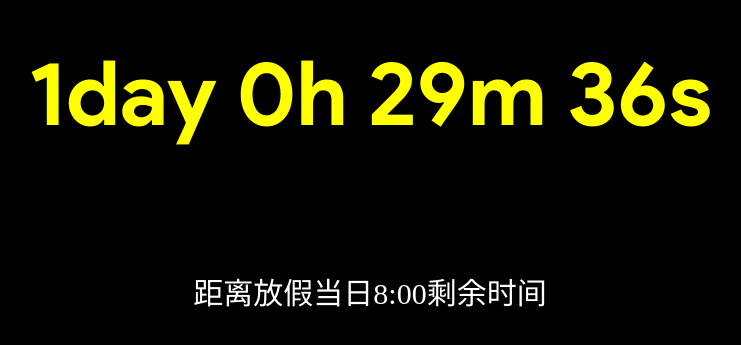
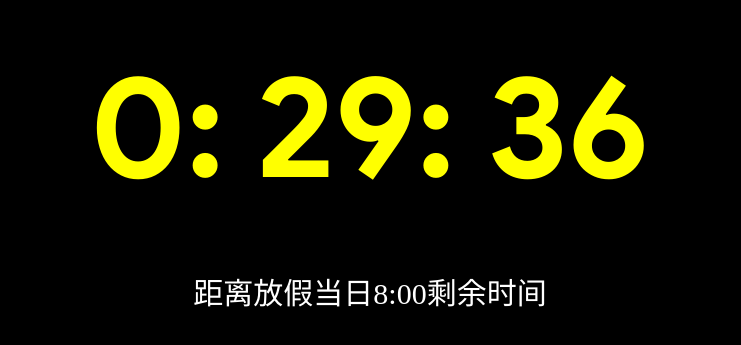
Before and after one commit to FlyGues-Studio/FlyGuesWeb, a website: page docs/demo/倒计时.html in a window 1280 px wide. Shown: the part 371-716 px from the top of the page, without its empty margins (270-1011 px from the left). Drawn offline with Linux system fonts and the light colour scheme.

Commit message:
20240711

```diff
--- a/docs/demo/倒计时.html
+++ b/docs/demo/倒计时.html
@@ -5,15 +5,15 @@
 <title>中考倒计时</title>
 <style>
 *{ margin:0; padding:0; list-style:none;}
-body{ font-size:18px; text-align:center;}
+body{ font-size:18px; text-align:center;font-family: 'HarmonyOS Sans SC';}
 .time{ height:30px; padding:200px;}
 </style>
 </head>
 <body style="background-color: black;">
   <link rel="stylesheet" type="text/css" href="../css/font.css">
 <br/><br/><br/><br/><br/><br/><br/><br/><br/><br/>
-    <div class="time" style="font-size: 5em;color:yellow;font-weight: lighter;font-family: 'Product Sans Bold';">
-        <span id="t_d">00天</span>
+    <div class="time" style="font-size: 8em;color:yellow;font-family: 'Product Sans Bold';">
+        <!--span id="t_d">00天</span-->
         <span id="t_h">00时</span>
         <span id="t_m">00分</span>
         <span id="t_s">00秒</span>
@@ -23,7 +23,6 @@ body{ font-size:18px; text-align:center;}
     <p style="
     font-size:30px;
     color: white;
-    font-weight: lighter;
   ">
     距离放假当日8:00剩余时间
   </p>
@@ -45,7 +44,7 @@ body{ font-size:18px; text-align:center;}
   </p>
 <script>
    function GetRTime(){
-       var EndTime= new Date('2024/7/12 08:00:00');//这里设置你预定的时间
+       var EndTime= new Date('2024/7/12 08:00:00');//!!这里设置你预定的时间
        var NowTime = new Date();
        var t =EndTime.getTime() - NowTime.getTime();
        var d=Math.floor(t/1000/60/60/24);
@@ -53,10 +52,10 @@ body{ font-size:18px; text-align:center;}
        var m=Math.floor(t/1000/60%60);
        var s=Math.floor(t/1000%60);
 
-       document.getElementById("t_d").innerHTML = d + "day";
-       document.getElementById("t_h").innerHTML = h + "h";
-       document.getElementById("t_m").innerHTML = m + "m";
-       document.getElementById("t_s").innerHTML = s + "s";
+       //document.getElementById("t_d").innerHTML = d + "day";
+       document.getElementById("t_h").innerHTML = h + ":";
+       document.getElementById("t_m").innerHTML = m + ":";
+       document.getElementById("t_s").innerHTML = s ;
        if(s=="0" && m=="0" && h=="0" && d=="0"){
        document.getElementById("daoqi").innerHTML ="中考时间已到";//这里设置到期时间后的提醒内容
        document.getElementById("daoqi").style.color="red";}
```
